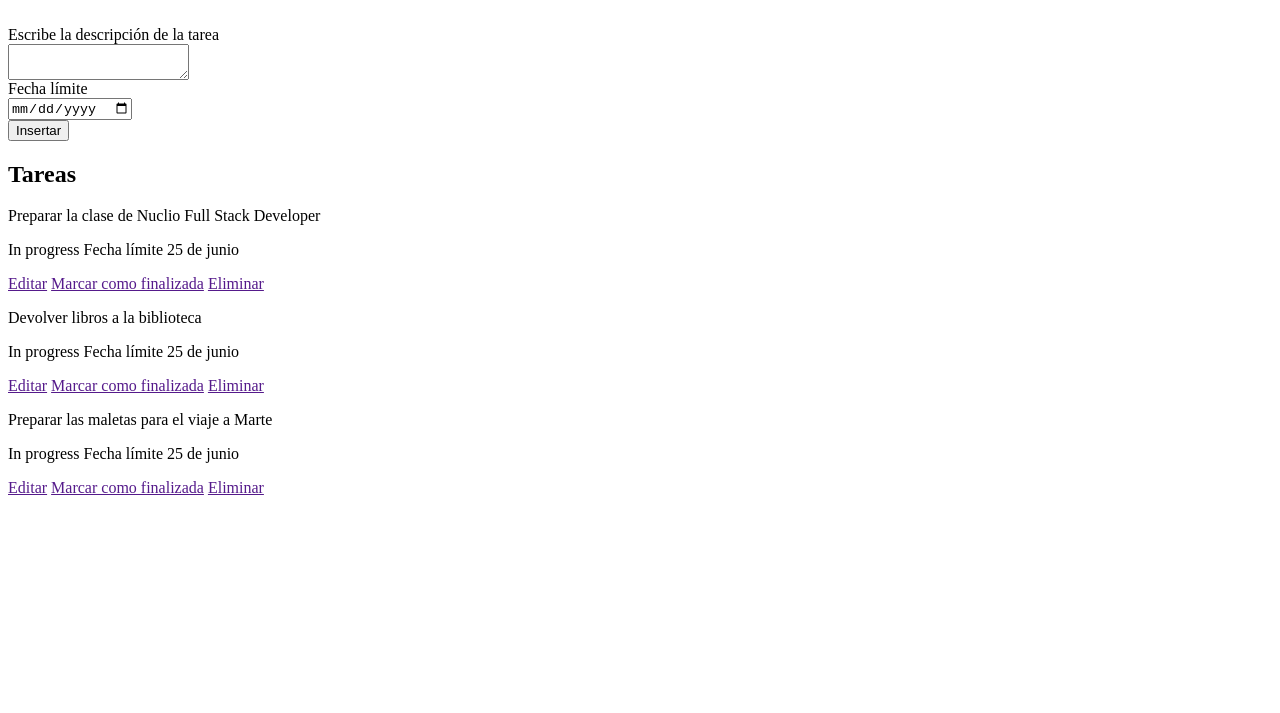
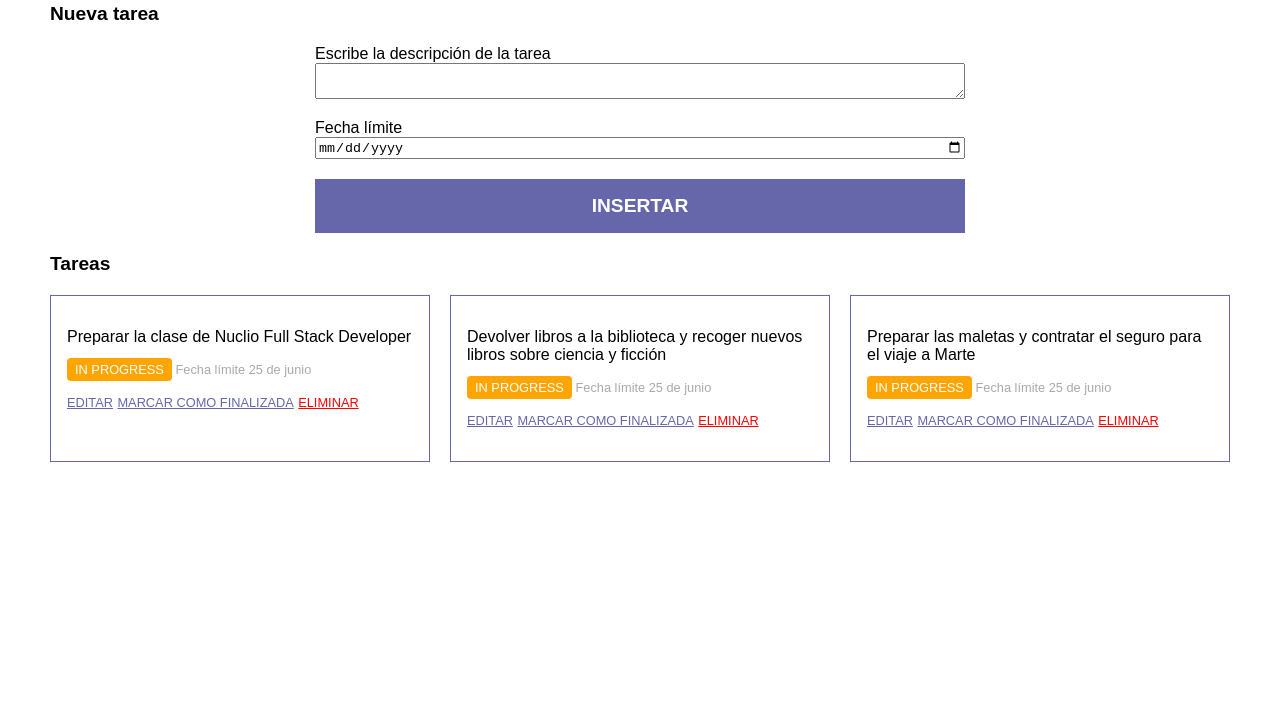
Before and after one commit to FSDSTR0624/TODO, a plain HTML site: page index.html in a window 1280 px wide. Shown: the part 87-800 px from the top of the page. Drawn offline with Linux system fonts and the light colour scheme.

Commit message:
Clase final HTML y CSS

```diff
--- a/index.html
+++ b/index.html
@@ -1,51 +1,55 @@
 <html lang="es">
 <head>
     <meta charset="UTF-8">
-    <meta name="viewport" content="width=s, initial-scale=1.0">
+    <meta name="viewport" content="width=s, initial-scale=1.0"/>
     <title>TodoList</title>
+    <link rel="stylesheet" href="todo.css"/>
 </head>
 <body>
     <h1>TodoList</h1>
 
     <h2>Nueva tarea</h2>
     <form action="">
-        <label for="">Escribe la descripción de la tarea</label><br>
-        <textarea></textarea><br>
-        <label for="">Fecha límite</label><br>
-        <input type="date"><br>
+        <label for="">Escribe la descripción de la tarea</label><br/>
+        <textarea></textarea><br/>
+        <label for="">Fecha límite</label><br/>
+        <input type="date" /><br/>
         <button>Insertar</button>
     </form>
 
     <h2>Tareas</h2>
 
+    <div class="grid">
+
     <div>
         <p>Preparar la clase de Nuclio Full Stack Developer</p>
-        <p><span>In progress</span> Fecha límite 25 de junio</p>
+        <p class="details"><span class="in-progress">In progress</span> Fecha límite 25 de junio</p>
         <p>
             <a href="">Editar</a>
             <a href="">Marcar como finalizada</a>
-            <a href="">Eliminar</a>
+            <a href="" class="remove">Eliminar</a>
         </p>
     </div>
 
     <div>
-        <p>Devolver libros a la biblioteca</p>
-        <p><span>In progress</span> Fecha límite 25 de junio</p>
+        <p>Devolver libros a la biblioteca y recoger nuevos libros sobre ciencia y ficción</p>
+        <p class="details"><span class="in-progress">In progress</span> Fecha límite 25 de junio</p>
         <p>
             <a href="">Editar</a>
             <a href="">Marcar como finalizada</a>
-            <a href="">Eliminar</a>
+            <a href="" class="remove">Eliminar</a>
         </p>
     </div>
 
     <div>
-        <p>Preparar las maletas para el viaje a Marte</p>
-        <p><span>In progress</span> Fecha límite 25 de junio</p>
+        <p>Preparar las maletas y contratar el seguro para el viaje a Marte</p>
+        <p class="details"><span class="in-progress">In progress</span> Fecha límite 25 de junio</p>
         <p>
             <a href="">Editar</a>
             <a href="">Marcar como finalizada</a>
-            <a href="">Eliminar</a>
+            <a href="" class="remove">Eliminar</a>
         </p>
     </div>
+  </div>
 </body>
 </html>
--- /dev/null
+++ b/todo.css
@@ -0,0 +1,119 @@
+body {
+    font-family: sans-serif;
+    margin: 0 auto;
+    max-width: 1200px;
+}
+
+h1 {
+    color: white;
+    background-color: #6667ab;
+    text-align: center;
+    font-size: 2rem;
+    font-weight: bold;
+    padding: 1rem;
+}
+
+h2 {
+    color: black;
+    font-size: 1.2rem;
+    margin: 10px;
+}
+
+form {
+    margin: auto;
+    max-width: 650px;
+    padding: 10px;
+}
+
+textarea {
+    width: 100%;
+    margin-bottom: 20px;
+}
+
+input {
+    width: 100%;
+    margin-bottom: 20px;
+}
+
+button {
+    width: 100%;
+    background-color: #6667ab;
+    color: white;
+    border: 0;
+    padding: 1rem;
+    font-size: 1.2rem;
+    text-transform: uppercase;
+    font-weight: bold;
+}
+
+div {
+    margin: 10px;
+    border: 1px solid #6667ab;
+    padding: 1rem;
+}
+
+span {
+    padding: 4px 8px;
+    font-size: 0.8rem;
+    text-transform: uppercase;
+    color: white;
+    border-radius: 4px;
+}
+
+span.in-progress {
+    background-color: orange;
+}
+
+p.details {
+    font-size: 0.8rem;
+    color: darkgray;
+}
+
+a {
+    color: #6667ab;
+    text-transform: uppercase;
+    font-size: 0.8rem;
+}
+
+a.remove {
+    color: red;
+}
+
+div.grid {
+    display: grid;
+    grid-template-columns: 1fr;
+    border: 0;
+    margin: 0;
+    padding: 0;
+}
+
+@keyframes move {
+    0% {
+      transform: scale(1);
+    }
+    50% {
+      transform: scale(1.8);
+    }
+    100% {
+      transform: scale(1);
+    }
+}
+
+@media screen and (min-width: 476px) {
+    /* Esto es fuera de móviles */
+    div.grid {
+        grid-template-columns: 1fr 1fr 1fr;
+    }
+}
+
+@media screen and (min-width: 728px) {
+    /* iPad en vertical */
+}
+
+@media screen and (min-width: 1024px) {
+    /* iPad en horizontal o ordenadores pequeños */
+}
+
+@media screen and (min-width: 1400px) {
+    /* Ordenadores grandesS */
+}
```
Also changed, not shown: README.md.
